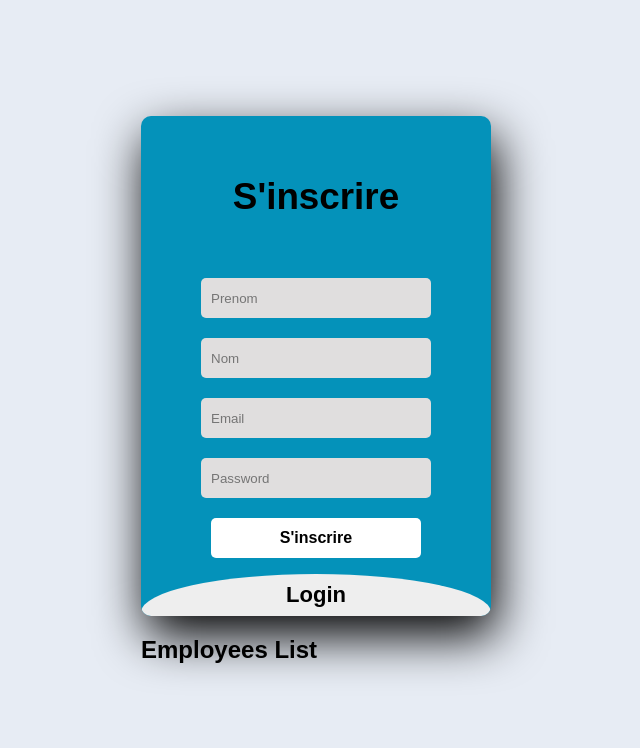
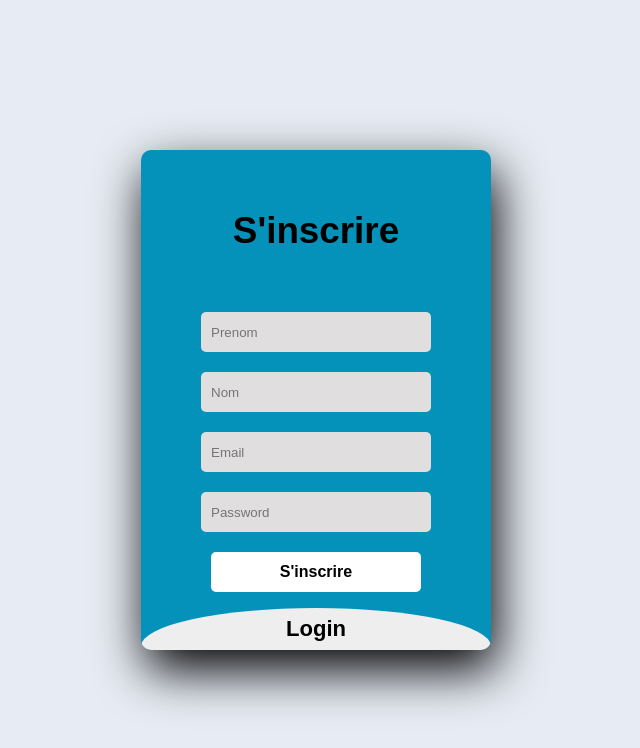
Before and after one commit to Andriamah/m1p10mean-Tony-Elodie, an Angular app in the folder front-angular/frontGarage/: page / in a window 1280 px wide. Shown: the top 748 px of the page, without its empty margins (324-964 px from the left). Built offline with nearby package versions, Linux system fonts and the light colour scheme.

Commit message:
Essai routage

```diff
--- a/front-angular/frontGarage/src/app/app-routing.module.ts
+++ b/front-angular/frontGarage/src/app/app-routing.module.ts
@@ -1,10 +1,24 @@
 import { NgModule } from '@angular/core';
 import { RouterModule, Routes } from '@angular/router';
 
-const routes: Routes = [];
+// import { CrisisListComponent } from './crisis-list/crisis-list.component';
+// import { HeroListComponent } from './hero-list/hero-list.component';
+import { UtilisateurListComponent } from './utilisateur-list/utilisateur-list.component';
+
+
+const appRoutes: Routes = [
+  { path: 'utilisateur', component: UtilisateurListComponent },
+];
 
 @NgModule({
-  imports: [RouterModule.forRoot(routes)],
-  exports: [RouterModule]
+  imports: [
+    RouterModule.forRoot(
+      appRoutes,
+      { enableTracing: true } // <-- debugging purposes only
+    )
+  ],
+  exports: [
+    RouterModule
+  ]
 })
-export class AppRoutingModule { }
+export class AppRoutingModule {}
--- a/front-angular/frontGarage/src/app/app.component.html
+++ b/front-angular/frontGarage/src/app/app.component.html
@@ -22,4 +22,3 @@
     </div>
 </div>
 <router-outlet></router-outlet>
-<app-utilisateur-list></app-utilisateur-list>
```
